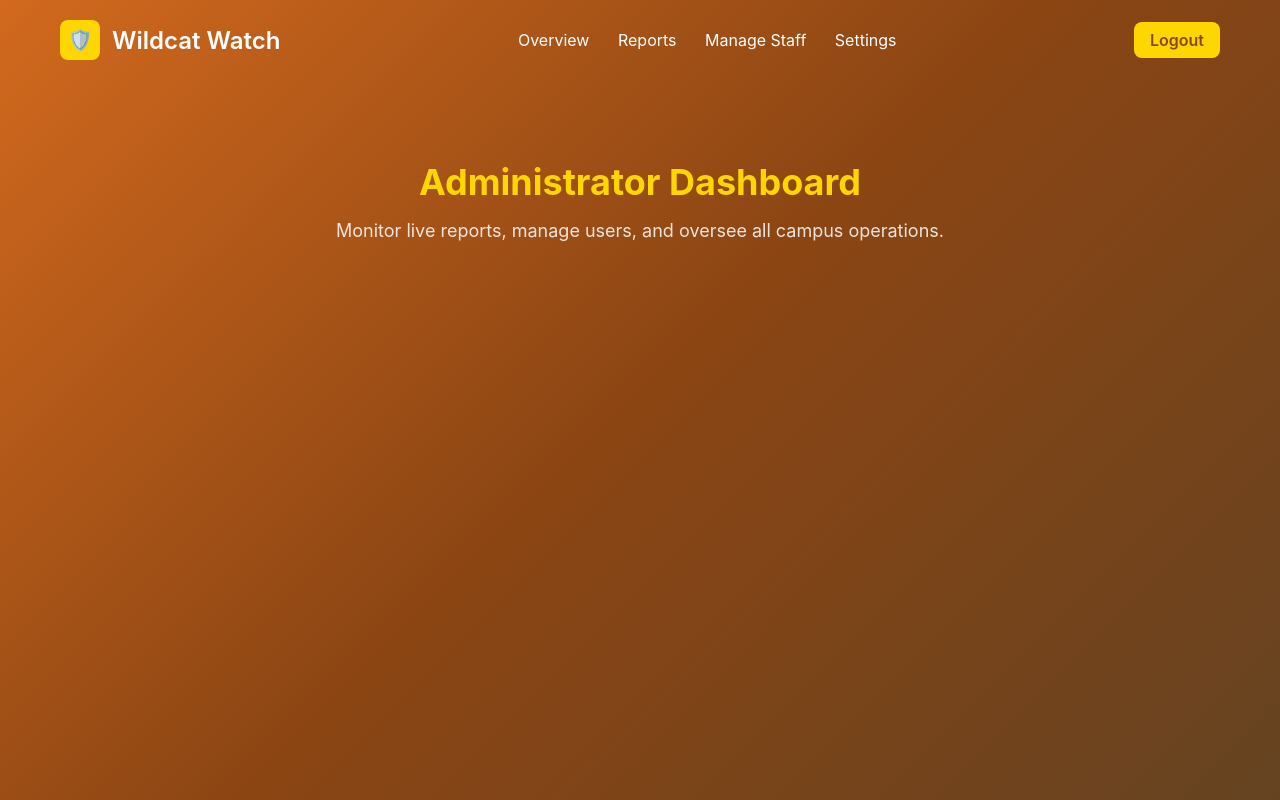
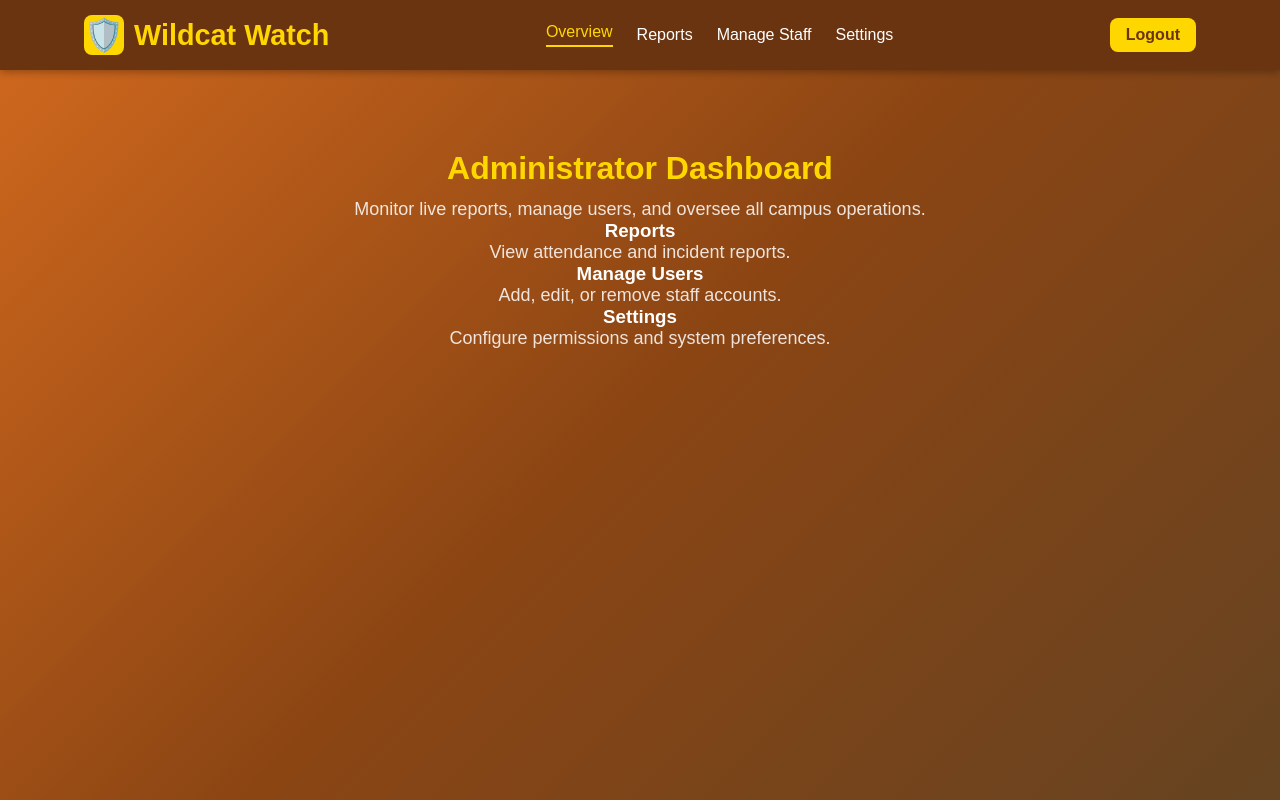
Before and after one commit to WildcatWatch/Wildcat-Watch, a Django app: page /admin-dashboard/ in a window 1280 px wide. Run offline with Django 5.2, Linux system fonts and the light colour scheme; the visitor is signed in with stand-in values (Sample User, id 1); parts of the project's set-up code (start-up, migrations or seed data) failed here and were passed over.

Commit message:
admin dashboard

```diff
--- a/myapp/static/wildcatwatch/css/admin_dashboard.css
+++ b/myapp/static/wildcatwatch/css/admin_dashboard.css
@@ -1,14 +1,95 @@
 @import url('home_page.css');
 
+/* ===== Body ===== */
+body {
+  font-family: 'Poppins', sans-serif;
+  background-color: #8c4a19;
+  color: white;
+  margin: 0;
+  padding: 0;
+}
+
+/* ===== Header ===== */
+.header {
+  background-color: #6b3411 !important;
+  padding: 15px 0 !important;
+  box-shadow: 0 2px 8px rgba(0, 0, 0, 0.3);
+}
+
+.header-container {
+  display: flex;
+  justify-content: space-between;
+  align-items: center;
+  width: 90%;
+  margin: 0 auto;
+}
+
+/* ===== Logo ===== */
+.logo {
+  display: flex;
+  align-items: center;
+  gap: 10px;
+}
+
+.logo h1 {
+  font-size: 1.8rem;
+  color: #ffd700;
+}
+
+.shield-icon {
+  font-size: 2rem;
+}
+
+/* ===== Navigation ===== */
+.nav {
+  display: flex;
+  align-items: center;
+  gap: 24px;
+}
+
+.nav a {
+  color: white;
+  text-decoration: none;
+  font-weight: 500;
+  transition: color 0.2s ease;
+}
+
+.nav a:hover {
+  color: #ffd700;
+}
+
+/* ===== Active Page Highlight ===== */
+.nav a.active {
+  color: #ffd700;
+  border-bottom: 2px solid #ffd700;
+  padding-bottom: 4px;
+}
+
+/* ===== Logout Button ===== */
+.logout-btn {
+  background: #ffd700;
+  color: #6b3411;
+  padding: 8px 16px;
+  border-radius: 8px;
+  text-decoration: none;
+  font-weight: 600;
+  transition: background 0.3s ease;
+}
+
+.logout-btn:hover {
+  background: #ffcc00;
+}
+
+/* ===== Dashboard Section ===== */
 .dashboard {
   text-align: center;
   padding: 80px 20px;
 }
 
 .dashboard h2 {
-  font-size: 36px;
+  font-size: 32px;
   color: #ffd700;
-  margin-bottom: 16px;
+  margin-bottom: 12px;
 }
 
 .dashboard p {
@@ -16,22 +97,32 @@
   color: rgba(255, 255, 255, 0.85);
 }
 
-.nav a {
-  color: white;
-  text-decoration: none;
-  margin: 0 12px;
-  transition: color 0.2s ease;
+/* ===== Responsive Design ===== */
+@media (max-width: 768px) {
+  .header-container {
+    flex-direction: column;
+    gap: 15px;
+  }
+
+  .nav {
+    flex-wrap: wrap;
+    justify-content: center;
+    gap: 15px;
+  }
+
+  .logout-btn {
+    margin-top: 10px;
+  }
+
+  .dashboard {
+    padding: 40px 15px;
+  }
+
+  .dashboard h2 {
+    font-size: 26px;
+  }
+
+  .dashboard p {
+    font-size: 16px;
+  }
 }
-
-.nav a:hover {
-  color: #ffd700;
-}
-
-.logout-btn {
-  background: #ffd700;
-  color: #8b4513;
-  padding: 8px 16px;
-  border-radius: 8px;
-  text-decoration: none;
-  font-weight: 600;
-}
--- a/myapp/templates/myapp/admin_dashboard.html
+++ b/myapp/templates/myapp/admin_dashboard.html
@@ -8,14 +8,16 @@
   <link rel="stylesheet" href="{% static 'wildcatwatch/css/admin_dashboard.css' %}">
 </head>
 <body>
+  <!-- ===== Header ===== -->
   <header class="header">
     <div class="header-container">
       <div class="logo">
+        <!-- Replace emoji with same image/icon used in staff header for consistency -->
         <div class="shield-icon">🛡️</div>
         <h1>Wildcat Watch</h1>
       </div>
       <nav class="nav">
-        <a href="#">Overview</a>
+        <a href="#" class="active">Overview</a>
         <a href="#">Reports</a>
         <a href="#">Manage Staff</a>
         <a href="#">Settings</a>
@@ -24,9 +26,26 @@
     </div>
   </header>
 
+  <!-- ===== Main Dashboard Section ===== -->
   <section class="dashboard">
     <h2>Administrator Dashboard</h2>
     <p>Monitor live reports, manage users, and oversee all campus operations.</p>
+
+    <!-- Optional Placeholder for Future Dashboard Cards -->
+    <div class="cards-container">
+      <div class="card">
+        <h3>Reports</h3>
+        <p>View attendance and incident reports.</p>
+      </div>
+      <div class="card">
+        <h3>Manage Users</h3>
+        <p>Add, edit, or remove staff accounts.</p>
+      </div>
+      <div class="card">
+        <h3>Settings</h3>
+        <p>Configure permissions and system preferences.</p>
+      </div>
+    </div>
   </section>
 </body>
 </html>
```
Also changed, not shown: myapp/static/manage_staff.css (added), myapp/static/reports.css (added), myapp/templates/manage_staff.html (added), myapp/templates/myapp/reports.html (added).
